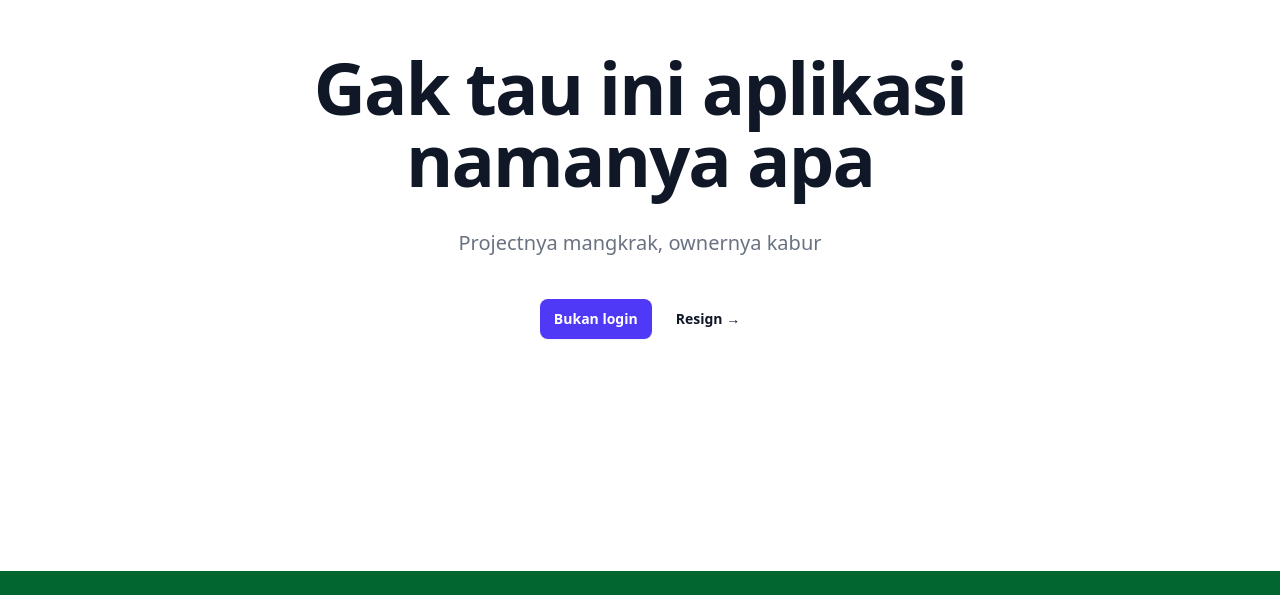
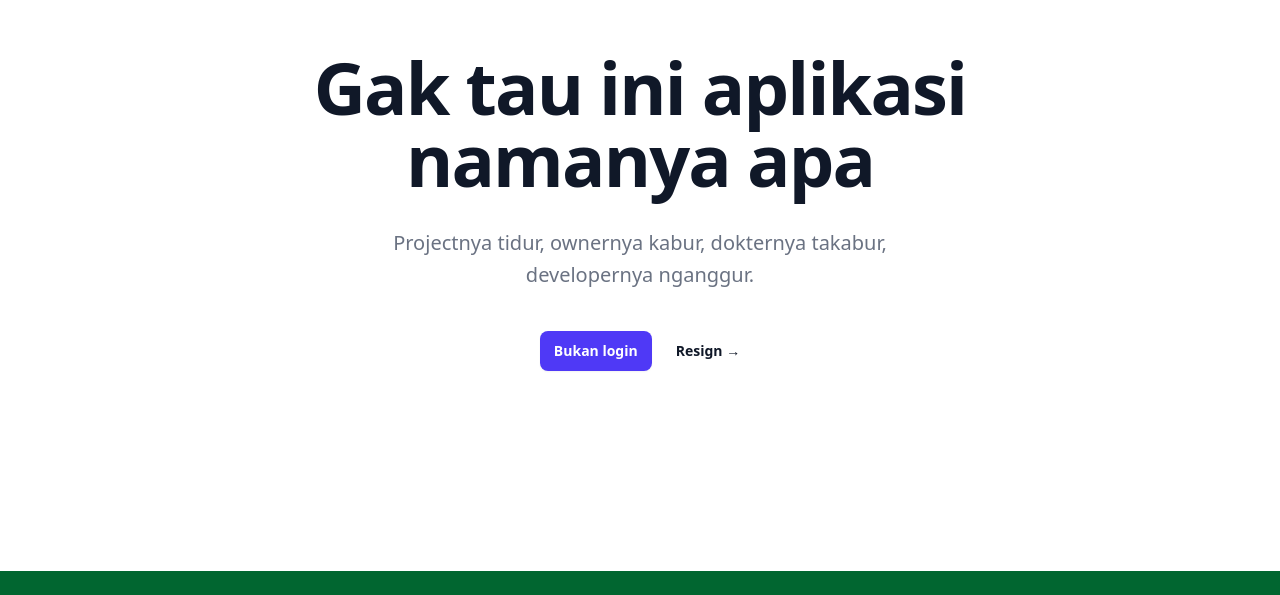
Before and after one commit to andreeewill/Kaipo-client, a Next.js app: page / in a window 1280 px wide. Shown: the part 229-824 px from the top of the page. Before the commit the page ends 800 px from the top, so only its background shows below. Built offline with nearby package versions, Linux system fonts and the light colour scheme.

Commit message:
Fix routing

```diff
--- a/app/page.tsx
+++ b/app/page.tsx
@@ -8,7 +8,8 @@ export default function Page() {
               Gak tau ini aplikasi namanya apa
             </h1>
             <p className="mt-8 text-lg font-medium text-pretty text-gray-500 sm:text-xl/8">
-              Projectnya mangkrak, ownernya kabur
+              Projectnya tidur, ownernya kabur, dokternya takabur, developernya
+              nganggur.
             </p>
             <div className="mt-10 flex items-center justify-center gap-x-6">
               <a
--- a/components/layout/AppSidebar.tsx
+++ b/components/layout/AppSidebar.tsx
@@ -1,5 +1,5 @@
 "use client";
-import { useRouter } from "next/navigation";
+import { usePathname } from "next/navigation";
 import { Calendar, Home, Search, PersonStanding, FileText } from "lucide-react";
 
 import {
@@ -53,7 +53,7 @@ const items = [
 ];
 
 export function AppSidebar() {
-  const router = useRouter();
+  const pathname = usePathname();
 
   return (
     <Sidebar>
@@ -72,7 +72,7 @@ export function AppSidebar() {
               {items.map((item) => (
                 <SidebarMenuItem
                   key={item.title}
-                  className={router.pathname === item.url ? "active" : ""}
+                  className={pathname === item.url ? "active" : ""}
                 >
                   <SidebarMenuButton asChild>
                     <a href={item.url}>
@@ -85,9 +85,7 @@ export function AppSidebar() {
                       {item.subItems.map((subItem) => (
                         <SidebarMenuSubItem
                           key={subItem.title}
-                          className={
-                            router.pathname === subItem.url ? "active" : ""
-                          }
+                          className={pathname === subItem.url ? "active" : ""}
                         >
                           <SidebarMenuButton asChild>
                             <a href={subItem.url}>
```
